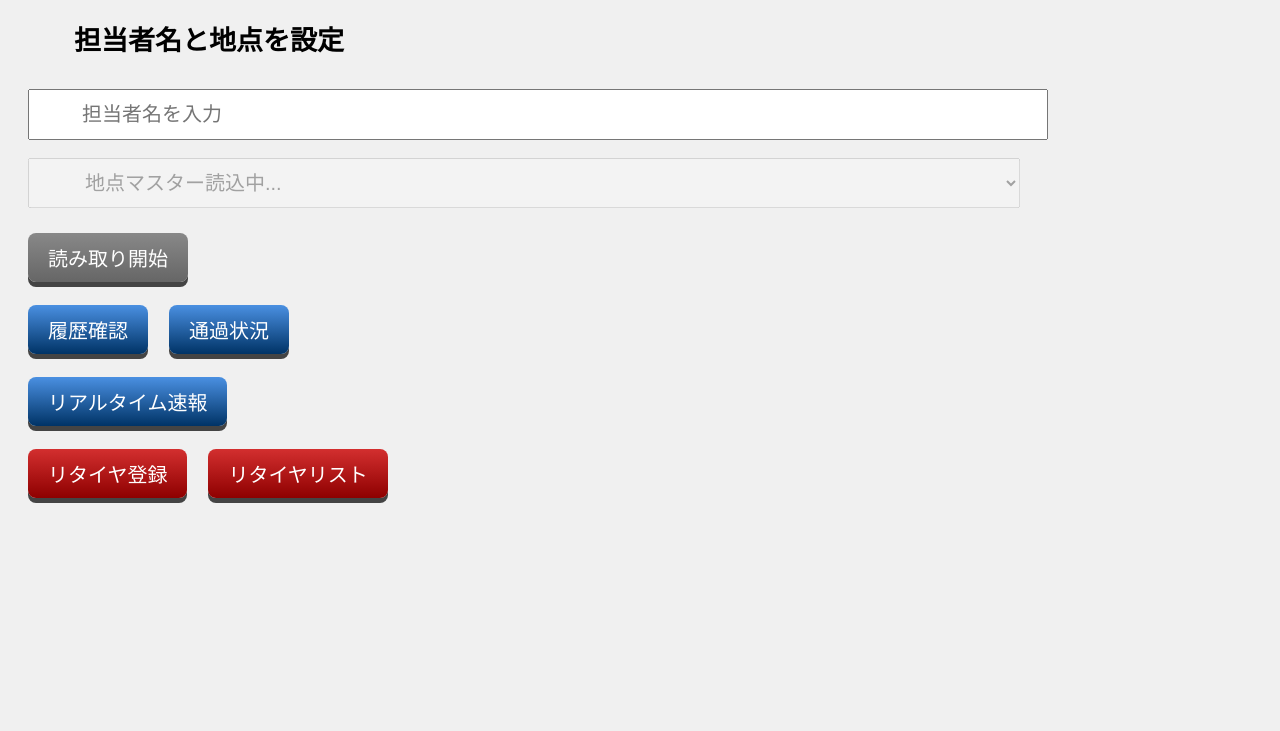
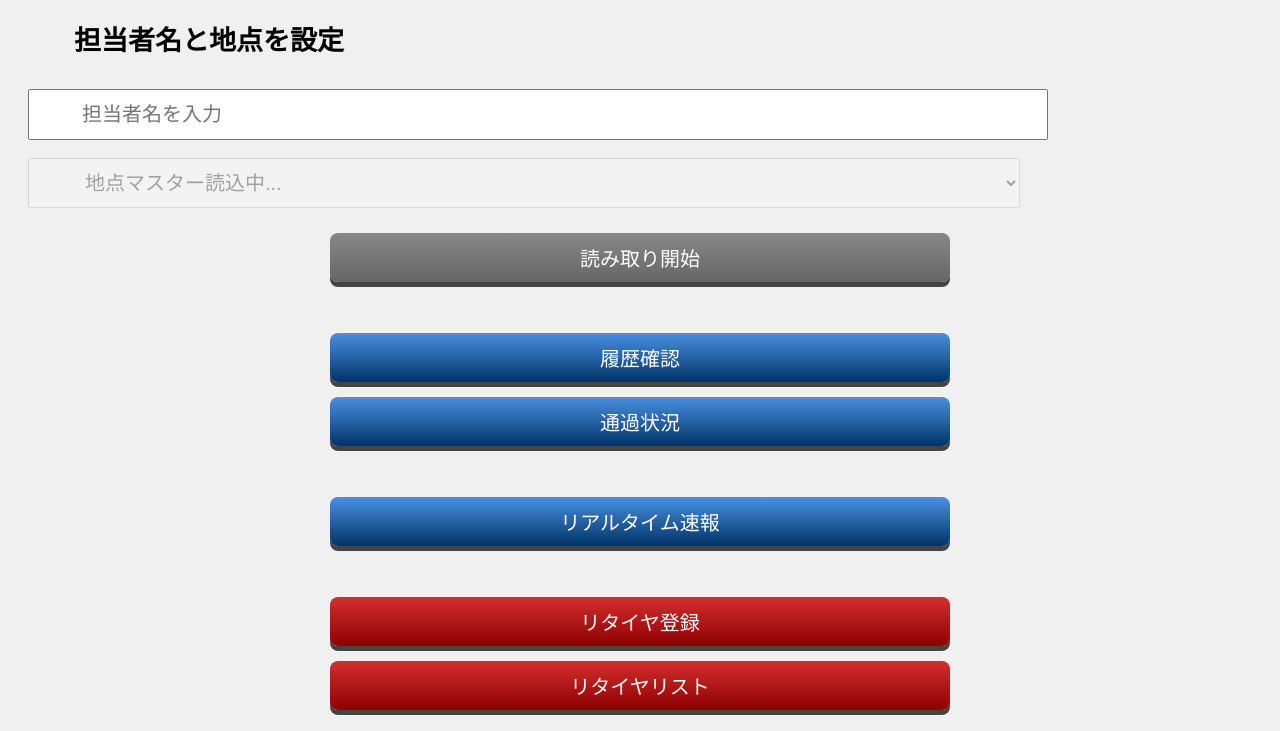
Before and after one commit to chellenlee/tachibana-qr-final, a plain HTML site: page index.html in a window 1280 px wide. Shown: the part 69-800 px from the top of the page. Drawn offline with Linux system fonts and the light colour scheme; no server answers.

Commit message:
Refactor button design for better layout and touch targets
Updated button styles for improved layout and usability.

```diff
--- a/index.html
+++ b/index.html
@@ -48,18 +48,23 @@
     input, select, button { padding: 12px; font-size: 20px; margin: 8px; }
     #message { font-size: 22px; font-weight: bold; color: green; margin: 15px; }
 
-    /* ボタンのデザイン */
+/* ▼▼▼ ボタンのデザイン変更（ここを上書き） ▼▼▼ */
     .save-button, .start-button, .history-button, .stats-button, .report-button, .retire-button, .retire-list-button {
       color: white;
       border: none;
-      padding: 10px 20px;
+      padding: 10px;       /* タップしやすいように高さを確保 */
       font-size: 20px;
       border-radius: 8px;
       box-shadow: 0 5px #444444;
       cursor: pointer;
-      display: inline-block;
-      margin-top: 15px;
+
+      /* レイアウト設定 */
+      display: block;      /* 縦積みにする */
+      width: 50%;          /* 幅を画面の80%（入力欄と同じ）にする */
+      margin: 15px auto;   /* 上下15px、左右自動（中央寄せ） */
+      text-align: center;
     }
+
     .save-button, .start-button {
       background: linear-gradient(#888888, #666666);
     }
@@ -71,15 +76,16 @@
     .retire-button {
       background: linear-gradient(#d32f2f, #8e0000);
     }
-    /* ▼▼▼ リタイヤ一覧ボタン（オレンジ〜赤系）新規追加 ▼▼▼ */
+    /* リタイヤ一覧ボタン（オレンジ〜赤系） */
     .retire-list-button {
-      background: linear-gradient(#d32f2f, #8e0000);
+      background: linear-gradient(#d32f2f, #8e0000); /* 色を少し変えて区別しやすくしました */
     }
 
     .save-button:active, .start-button:active, .history-button:active, .stats-button:active, .report-button:active, .retire-button:active, .retire-list-button:active {
       box-shadow: 0 2px #444444;
       transform: translateY(3px);
     }
+    /* ▲▲▲ 修正ここまで ▲▲▲ */
 
     /* テーブル共通スタイル */
     .history-table, .stats-table, .report-table, .retire-table {
```
